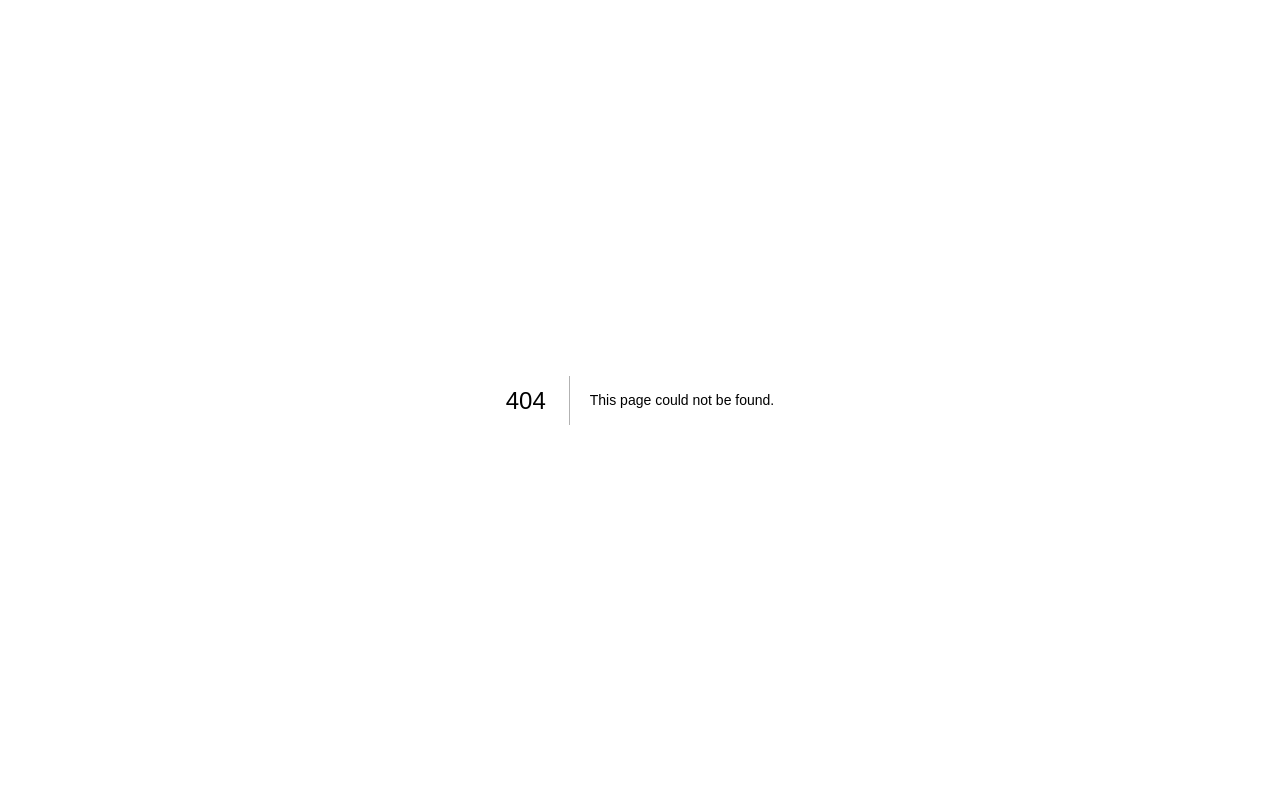
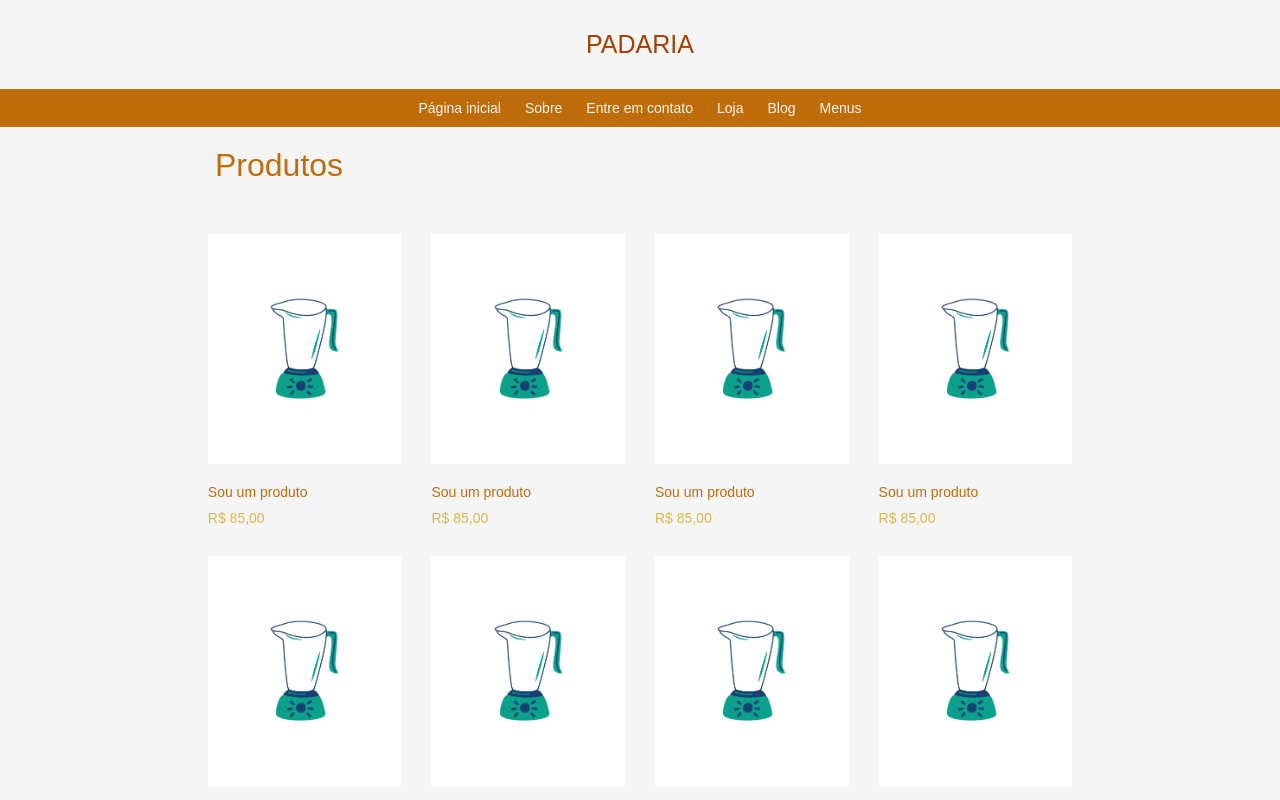
Before and after one commit to Kaua-Felipe/template-padaria, a Next.js app: page /loja in a window 1280 px wide. Before the commit this address had no page. Shown: the top 800 px of the page. Built offline with nearby package versions, Linux system fonts and the light colour scheme.

Commit message:
Adicionando ícones e criando a página 'loja'

```diff
--- a/src/components/Contact/index.tsx
+++ b/src/components/Contact/index.tsx
@@ -48,6 +48,7 @@ const Contact: React.FC = () => {
                     />
 
                     <button type="submit">Enviar</button>
+                    <p>Obrigado(a)!</p>
                 </Form>
             </Container>
         </ContainerContact>
--- a/src/components/Contact/styles.ts
+++ b/src/components/Contact/styles.ts
@@ -43,4 +43,10 @@ export const Form = styled.form`
             opacity: .7;
         }
     }
+    p {
+        font-size: 18px;
+        font-weight: lighter;
+        text-align: center;
+        margin-top: 15px;
+    }
 `
--- a/src/components/Navigation/index.tsx
+++ b/src/components/Navigation/index.tsx
@@ -20,7 +20,7 @@ const Navigation: React.FC = () => {
                     <Link href="">Entre em contato</Link>
                 </li>
                 <li>
-                    <Link href="">Loja</Link>
+                    <Link href="/loja">Loja</Link>
                 </li>
                 <li>
                     <Link href="/blog">Blog</Link>
--- /dev/null
+++ b/src/components/ProductCard/index.tsx
@@ -0,0 +1,17 @@
+import { Container, Content, Img } from "./styles"
+
+const ProductCard: React.FC = () => {
+    return (
+        <Container>
+            <Img>
+                <img src="/liquidificador.png" alt="" />
+            </Img>
+            <Content>
+                <p>Sou um produto</p>
+                <p>R$ 85,00</p>
+            </Content>
+        </Container>
+    )
+}
+
+export default ProductCard
--- /dev/null
+++ b/src/components/ProductCard/styles.ts
@@ -0,0 +1,33 @@
+import styled from "styled-components"
+
+export const Container = styled.div`
+    width: 22%;
+`
+export const Content = styled.div`
+    padding-top: 20px;
+    display: flex;
+    flex-direction: column;
+    gap: 10px;
+
+    p {
+        font-size: 14px;
+        font-weight: lighter;
+
+        &:last-child {
+            color: var(--light-orange);
+        }
+    }
+`
+export const Img = styled.div`
+    background-color: white;
+    width: 100%;
+    height: 230px;
+    display: flex;
+    justify-content: center;
+    align-items: center;
+
+    img {
+        width: 50%;
+        height: 50%;
+    }
+`
--- a/src/pages/blog.tsx
+++ b/src/pages/blog.tsx
@@ -10,7 +10,7 @@ const Blog: React.FC = () => {
     return (
         <ContainerBlog>
             <Head>
-                <title>Template Padaria - Home</title>
+                <title>Template Padaria - Blog</title>
                 <meta name="description" content="Sessão da página em que você possa ver os posts sobre determinados assuntos!" />
                 <link rel="icon" href="/favicon.ico" />
             </Head>
--- /dev/null
+++ b/src/pages/loja.tsx
@@ -0,0 +1,44 @@
+import Head from "next/head"
+
+import Navigation from "../components/Navigation"
+import ProductCard from "../components/ProductCard"
+import Footer from "../components/Footer"
+
+import { ContainerLoja } from "../styles/pages/loja"
+
+const Loja: React.FC = () => {
+    return (
+        <ContainerLoja>
+            <Head>
+                <title>Template Padaria - Loja</title>
+                <meta name="description" content="Sessão da página em que você possa ver todos os produtos a venda publicados!" />
+                <link rel="icon" href="/favicon.ico" />
+            </Head>
+
+            <header>
+                <Navigation />
+            </header>
+            <main>
+                <h1>Produtos</h1>
+
+                <section>
+                    <ProductCard />
+                    <ProductCard />
+                    <ProductCard />
+                    <ProductCard />
+                    <ProductCard />
+                    <ProductCard />
+                    <ProductCard />
+                    <ProductCard />
+                    <ProductCard />
+                    <ProductCard />
+                    <ProductCard />
+                    <ProductCard />
+                </section>
+            </main>
+            <Footer />
+        </ContainerLoja>
+    )
+}
+
+export default Loja
--- /dev/null
+++ b/src/styles/pages/loja.ts
@@ -0,0 +1,26 @@
+import styled from "styled-components"
+
+export const ContainerLoja = styled.div`
+    width: 100%;
+    background-color: var(--white);
+
+    main {
+        width: 100%;
+        padding-top: 20px;
+
+        h1 {
+            margin: 0 215px;
+            color: var(--medium-orange);
+            font-weight: lighter;
+        }
+        section {
+            margin: 0 200px;
+            color: var(--medium-orange);
+            display: flex;
+            justify-content: center;
+            gap: 30px;
+            flex-wrap: wrap;
+            padding: 50px 0 100px 0;
+        }
+    }
+`
```
Also changed, not shown: src/components/Post/index.tsx (+9 -2 lines), src/components/Post/styles.ts (+24 -2 lines), public/liquidificador.png (added).
